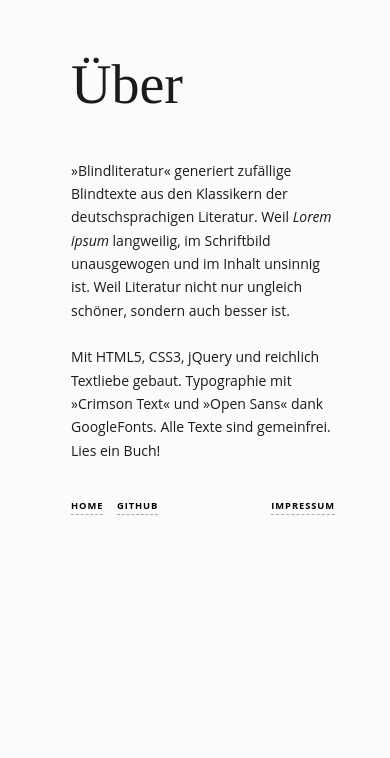
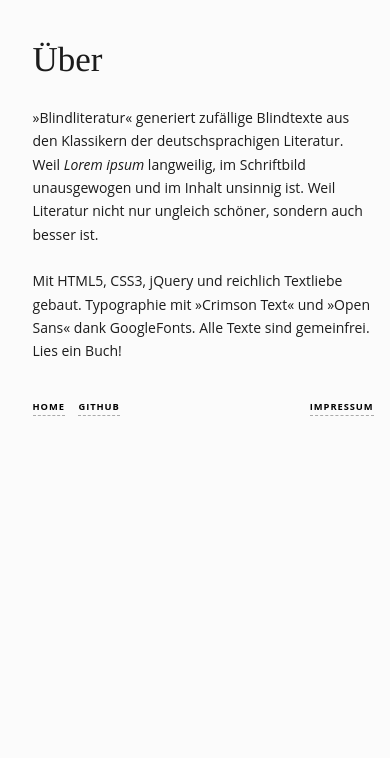
Before and after one commit to thisancog/Blindliteratur, a PHP site: page /about in a window 390 px wide. Shown: the top 758 px of the page. Before the commit the page ends 515 px from the top, so only its background shows below. Run offline with PHP 8.4, Linux system fonts and the light colour scheme; some libraries are stand-ins or nearby versions.

Commit message:
Update style.css

```diff
--- a/style.css
+++ b/style.css
@@ -46,10 +46,10 @@ p {
 
 #wrapper {
 	position: relative;
-	width: calc(100% - 9em);
+	width: calc(100% - 8em);
 	max-width: 700px;
-	margin: 2em auto;
-	padding: 2em;
+	margin: 3em auto 4em;
+	padding-bottom: 2em;
 }
 
 #page-title {
@@ -364,10 +369,10 @@ ul.open li.active:hover { border-color: #777; }
 #footer {
 	position: absolute;
 	bottom: 0;
-	left: 3em;
+	left: 0;
 	display: flex;
 	justify-content: space-between;
-	width: calc(100% - 6em);
+	width: 100%;
 
 	clear: both;
 	overflow: hidden;
@@ -378,7 +383,7 @@ ul.open li.active:hover { border-color: #777; }
 
 #footer-middle {
 	width: 100%;
-	height: 24px;
+	min-height: 24px;
 	text-align: center;
 	font-weight: normal;
 }
@@ -406,3 +411,47 @@ ul.open li.active:hover { border-color: #777; }
 }
 
 #footer a:last-child { margin-right: 0; }
+
+
+@media screen and (max-width: 450px) {
+	#wrapper { width: calc(100% - 3.5em); }
+
+	#page-title {
+		font-size: 2.5em;
+	}
+
+	#request {
+		left: -26px;
+		width: calc(100% + 35px);
+	}
+
+	#request div div, ul {
+		width: 100%;
+	}
+
+	ul:not(.open) li.active {
+		font-size: 1.2em;
+		line-height: 1.2em;
+	}
+
+	#shuffle, #refresh {
+		width: 16px;
+		height: 16px;
+		margin-right: 10px;
+		background-size: 16px 16px;
+	}
+
+	#disclaimer {
+		font-size: 0.5em;
+	}
+
+	#result-inner {
+		left: -26px;
+		width: calc(100% - 56px);
+	}
+
+	#result-text, .result-text {
+		margin: 0 0 0 -3px;
+		padding: 5px;
+	}
+}
```
Also changed, not shown: other parts of style.css (+13 -8 lines). Lines whose indentation alone changed are shown as unchanged.
